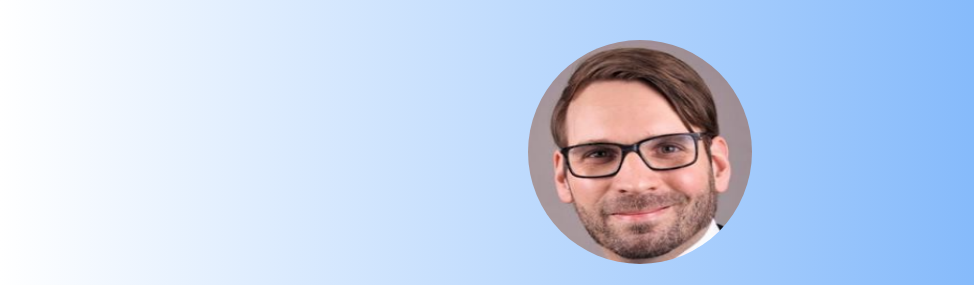
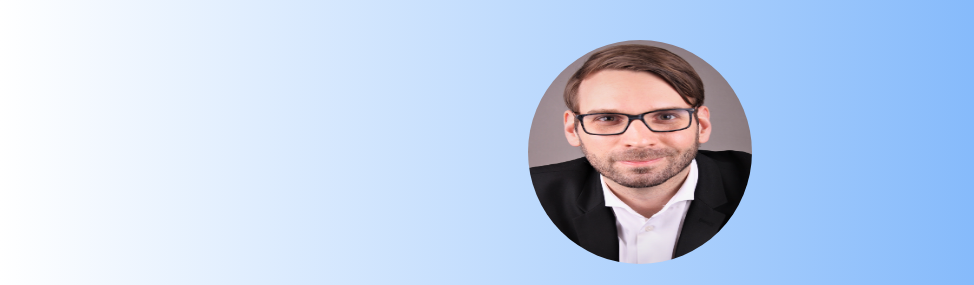
Before and after one commit to avmentzer/avmentzer.github.io, a website: page index.html in a window 1280 px wide. Shown: the top 285 px of the page, 0-974 px from the left. Drawn offline with Linux system fonts and the light colour scheme.

Commit message:
new photo

```diff
--- a/index.html
+++ b/index.html
@@ -25,7 +25,7 @@
                 <img src=" media/dark.webp" width="32" height="32" alt="toggleDarkMode"
                     class="cursor-pointer absolute ml-[200px] bg-transparent md:ml-[450px] hover:cursor-pointer"
                     id="toggleDarkMode">
-                <img src="media/me.png" alt="headshot" class="w-28 h-32 md:w-56 md:h-56 rounded-full mb-2">
+                <img src="media/IMG_6948.JPG" alt="headshot" class="w-28 h-32 md:w-56 md:h-56 rounded-full mb-2">
             </div>
             <h1 class="text-2xl md:text-3xl text-slate-700" id="fullName">Alexander von Mentzer</h1>
             <h2 class="text-2xl md:text-2xl text-[#0a66c2] hover:font-code">I'm a coder.</h2>
```
Also changed, not shown: media/IMG_6948.JPG (added).
